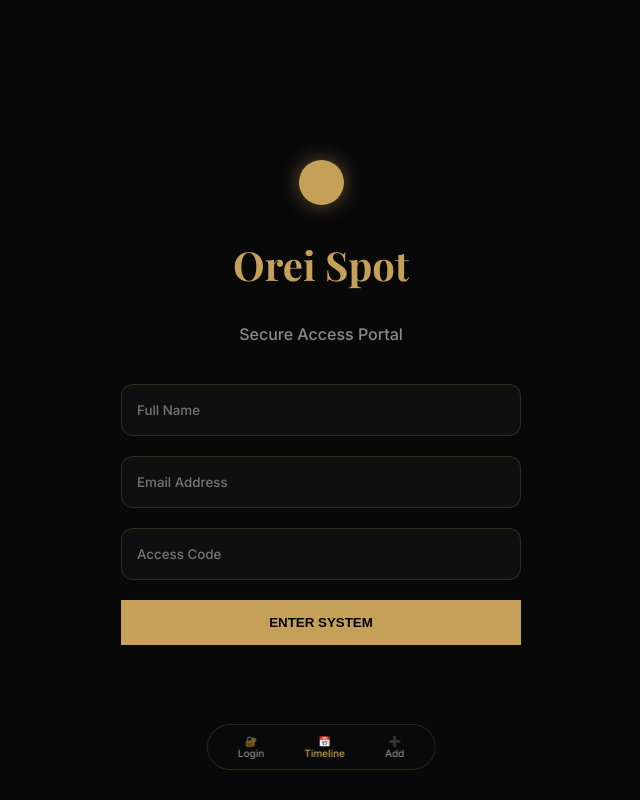
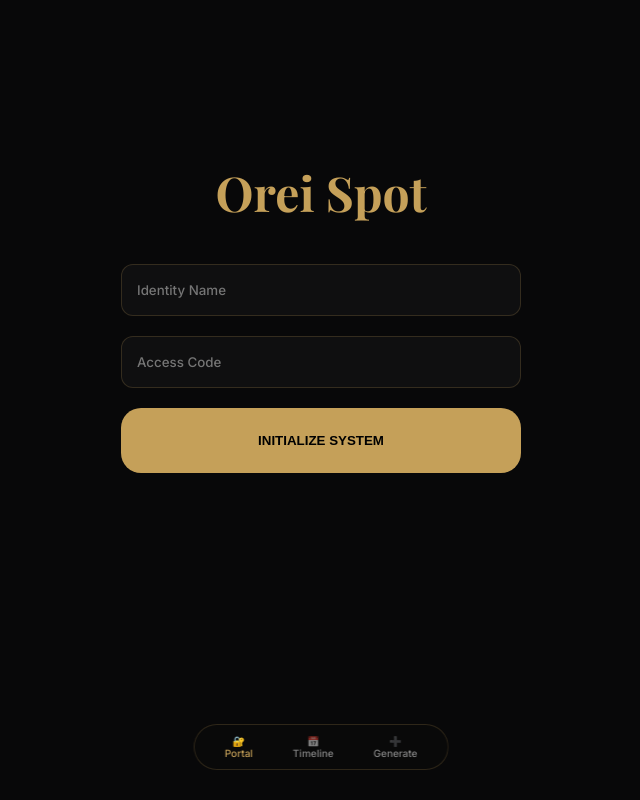
Before and after one commit to keithmutsawanaki/django-todo-app, a Django app: page / in a window 1280 px wide. Shown: the whole page, without its empty margins (319-959 px from the left). Run offline with Django 5.2, Linux system fonts and the light colour scheme; data comes from the database, SQL or seed files in the repository; both versions use the stored data as it was after the commit.

Commit message:
Refactor settings and templates for improved functionality and aesthetics; update progress calculation to return an integer
Co-authored-by: Copilot <copilot@github.com>

```diff
--- a/todoproject/settings.py
+++ b/todoproject/settings.py
@@ -32,7 +32,7 @@ DATABASES = {
 SECRET_KEY = 'django-insecure-+29jb%st-i)&2g4c4&k)5bsh=)f&+m*4n$z4oegxi5$1za&4zi'
 
 # SECURITY WARNING: don't run with debug turned on in production!
-DEBUG = os.environ.get('DEBUG', 'False') == 'True'
+DEBUG = True
 
 ALLOWED_HOSTS = ['*']
 
@@ -65,7 +65,7 @@ ROOT_URLCONF = 'todoproject.urls'
 TEMPLATES = [
     {
         'BACKEND': 'django.template.backends.django.DjangoTemplates',
-        'DIRS': [],
+        'DIRS': [BASE_DIR / 'todos' / 'templates' / 'todos'],
         'APP_DIRS': True,
         'OPTIONS': {
             'context_processors': [
--- a/todos/templates/todos/base.html
+++ b/todos/templates/todos/base.html
@@ -64,6 +64,22 @@
             outline: none;
             font-family: 'Inter', sans-serif;
         }
+        .cinematic-card {
+        background: var(--glass);
+        backdrop-filter: blur(15px);
+        border: 1px solid var(--glass-border);
+        border-radius: 20px;
+        padding: 25px;
+        transition: all 0.5s cubic-bezier(0.175, 0.885, 0.32, 1.275);
+        position: relative;
+    }
+
+        .cinematic-card:hover {
+        transform: translateY(-12px) scale(1.02);
+        border-color: var(--orei-gold);
+        /* Multi-layered Gradient Glow */
+        box-shadow: 0 20px 40px rgba(123, 44, 191, 0.2),
+                    0 0 20px rgba(197, 160, 89, 0.5);}
 
         /* Navigation */
         .bottom-dock {
--- a/todos/templates/todos/todo_list.html
+++ b/todos/templates/todos/todo_list.html
@@ -1,22 +1,14 @@
-{% extends 'todos/base.html' %}
+{% extends 'base.html' %}
 
 {% block content %}
 <div class="app-viewport" id="viewport">
 
     <section class="page-section" id="page-login">
         <div style="max-width: 400px; margin: 100px auto; text-align: center;">
-            <div class="orei-power-btn" style="margin: 0 auto 30px auto;">
-                <div class="power-symbol"></div> </div>
-            <h1 style="font-family: 'Playfair Display'; font-size: 2.5rem; color: var(--orei-gold);">Orei Spot</h1>
-            <p style="opacity: 0.6; margin-bottom: 40px;">Secure Access Portal</p>
-
-            <div class="input-container"><input type="text" placeholder="Full Name"></div>
-            <div class="input-container"><input type="email" placeholder="Email Address"></div>
+            <h1 style="font-family: 'Playfair Display'; font-size: 3rem; color: var(--orei-gold);">Orei Spot</h1>
+            <div class="input-container"><input type="text" placeholder="Identity Name"></div>
             <div class="input-container"><input type="password" placeholder="Access Code"></div>
-
-            <button onclick="navTo(1)" class="cinematic-card" style="width: 100%; background: var(--orei-gold); color: black; font-weight: 700; border: none; padding: 15px; cursor: pointer;">
-                ENTER SYSTEM
-            </button>
+            <button onclick="navTo(1)" class="cinematic-card" style="width: 100%; background: var(--orei-gold); color: black; font-weight: 700; border: none; cursor: pointer;">INITIALIZE SYSTEM</button>
         </div>
     </section>
 
@@ -24,22 +16,31 @@
         <div style="display: flex; justify-content: space-between; align-items: flex-end; margin-bottom: 50px;">
             <div>
                 <h1 style="font-family: 'Playfair Display'; font-size: 3rem; margin: 0;">16. Oct</h1>
-                <p style="color: var(--orei-gold); letter-spacing: 2px;">ACTIVE TIMELINE</p>
+                <p style="color: var(--orei-gold); letter-spacing: 2px; font-weight: 600;">ACTIVE OPERATIONS</p>
             </div>
             <div style="text-align: right;">
-                <span style="opacity: 0.5;">Progress</span>
-                <div class="progress-track" style="width: 200px;"><div class="progress-fill" style="--progress: {{ progress|default:0 }};"></div></div>
+                <span style="opacity: 0.5; font-size: 12px;">SYSTEM PROGRESS</span>
+<!-- progress bar -->
+                <div class="progress-track"><div class="progress-fill" style="--progress-width: {{ progress }}%;"></div></div>
             </div>
         </div>
 
         {% for todo in todos %}
         <div class="cinematic-card" style="margin-bottom: 20px; display: flex; justify-content: space-between; align-items: center;">
             <div style="display: flex; align-items: center; gap: 20px;">
-                <div style="width: 12px; height: 12px; border-radius: 50%; background: var(--glow-purple); box-shadow: 0 0 10px var(--glow-purple);"></div>
-                <h4 style="margin: 0; font-size: 1.3rem; font-weight: 300;">{{ todo.title }}</h4>
+                <a href="{% url 'todo_toggle' todo.pk %}" onclick="setTargetPage(1)" style="text-decoration: none;">
+                    <div class="tick-indicator {% if todo.completed %}completed{% endif %}">
+                        {% if todo.completed %}
+                        <svg width="14" height="14" viewBox="0 0 24 24" fill="none" stroke="black" stroke-width="4"><path d="M20 6L9 17l-5-5"/></svg>
+                        {% endif %}
+                    </div>
+                </a>
+                <h4 class="{% if todo.completed %}todo-completed{% endif %}" style="margin: 0; font-size: 1.3rem; font-weight: 300;">{{ todo.title }}</h4>
             </div>
-            <form action="{% url 'todo_delete' todo.pk %}" method="POST">
-                {% csrf_token %}<button type="submit" style="background: none; border: none; color: #ff4d4d; cursor: pointer;">DELETE</button>
+
+            <form action="{% url 'todo_delete' todo.pk %}" method="POST" onsubmit="setTargetPage(1)">
+                {% csrf_token %}
+                <button type="submit" style="background: none; border: none; color: #ff4d4d; cursor: pointer; font-weight: 600; font-size: 11px; letter-spacing: 1px;">DELETE</button>
             </form>
         </div>
         {% endfor %}
@@ -47,17 +48,13 @@
 
     <section class="page-section" id="page-add">
         <div style="max-width: 600px; margin: 0 auto;">
-            <h2 style="font-family: 'Playfair Display'; font-size: 2.5rem; color: var(--orei-gold);">New Task</h2>
-            <p style="opacity: 0.6; margin-bottom: 40px;">Add a new milestone to your project.</p>
+            <h2 style="font-family: 'Playfair Display'; font-size: 2.5rem; color: var(--orei-gold);">New Entry</h2>
+            <form method="post" action="{% url 'todo_create' %}" onsubmit="setTargetPage(1)">
+                {% csrf_token %}
+                <div class="input-container"><input type="text" name="title" placeholder="Designation" required></div>
+                <div class="input-container"><textarea name="description" placeholder="Operational Strategy" rows="4"></textarea></div>
 
-            <form method="post" action="{% url 'todo_create' %}">
-                {% csrf_token %}
-                <div class="input-container"><input type="text" name="title" placeholder="Task Nomenclature"></div>
-                <div class="input-container"><textarea name="description" placeholder="Strategy Details" style="background:transparent; border:none; width:100%; color:white; outline:none; font-family:inherit;" rows="4"></textarea></div>
-
-                <button type="submit" class="cinematic-card" style="width: 100%; background: var(--glow-purple); color: white; border: none; padding: 20px; font-weight: bold; cursor: pointer;">
-                    CONFIRM ENTRY & PUBLISH
-                </button>
+                <button type="submit" class="cinematic-card" style="width: 100%; background: var(--glow-purple); color: white; border: none; font-weight: bold; cursor: pointer;">CONFIRM & PUBLISH</button>
             </form>
         </div>
     </section>
@@ -65,22 +62,33 @@
 </div>
 
 <div class="bottom-dock">
-    <div class="nav-btn" onclick="navTo(0)"><span>🔐</span><span>Login</span></div>
+    <div class="nav-btn" onclick="navTo(0)"><span>🔐</span><span>Portal</span></div>
     <div class="nav-btn active" onclick="navTo(1)"><span>📅</span><span>Timeline</span></div>
-    <div class="nav-btn" onclick="navTo(2)"><span>➕</span><span>Add</span></div>
+    <div class="nav-btn" onclick="navTo(2)"><span>➕</span><span>Generate</span></div>
 </div>
 
 <script>
     function navTo(pageIndex) {
-        // Move the viewport horizontally
         document.getElementById('viewport').style.transform = `translateX(-${pageIndex * 100}vw)`;
 
-        // Update active states in dock
+        // Save the current page to storage
+        localStorage.setItem('orei_active_index', pageIndex);
+
         const btns = document.querySelectorAll('.nav-btn');
         btns.forEach((btn, idx) => {
-            if(idx === pageIndex) btn.classList.add('active');
-            else btn.classList.remove('active');
+            btn.classList.toggle('active', idx === pageIndex);
         });
     }
+
+    // This forces the app to load into a specific page after a refresh (Add/Delete)
+    function setTargetPage(index) {
+        localStorage.setItem('orei_active_index', index);
+    }
+
+    // Run on every page load
+    window.onload = function() {
+        const savedIndex = localStorage.getItem('orei_active_index') || 0;
+        navTo(parseInt(savedIndex));
+    };
 </script>
 {% endblock %}
--- a/todos/views.py
+++ b/todos/views.py
@@ -15,7 +15,7 @@ class TodoListView(ListView):
         total = Todo.objects.count()
         completed = Todo.objects.filter(completed=True).count()
         # Calculate percentage
-        context['progress'] = (completed / total * 100) if total > 0 else 0
+        context['progress'] = int((completed / total * 100) if total > 0 else 0)
         return context
 
 
```
Also changed, not shown: db.sqlite3.
